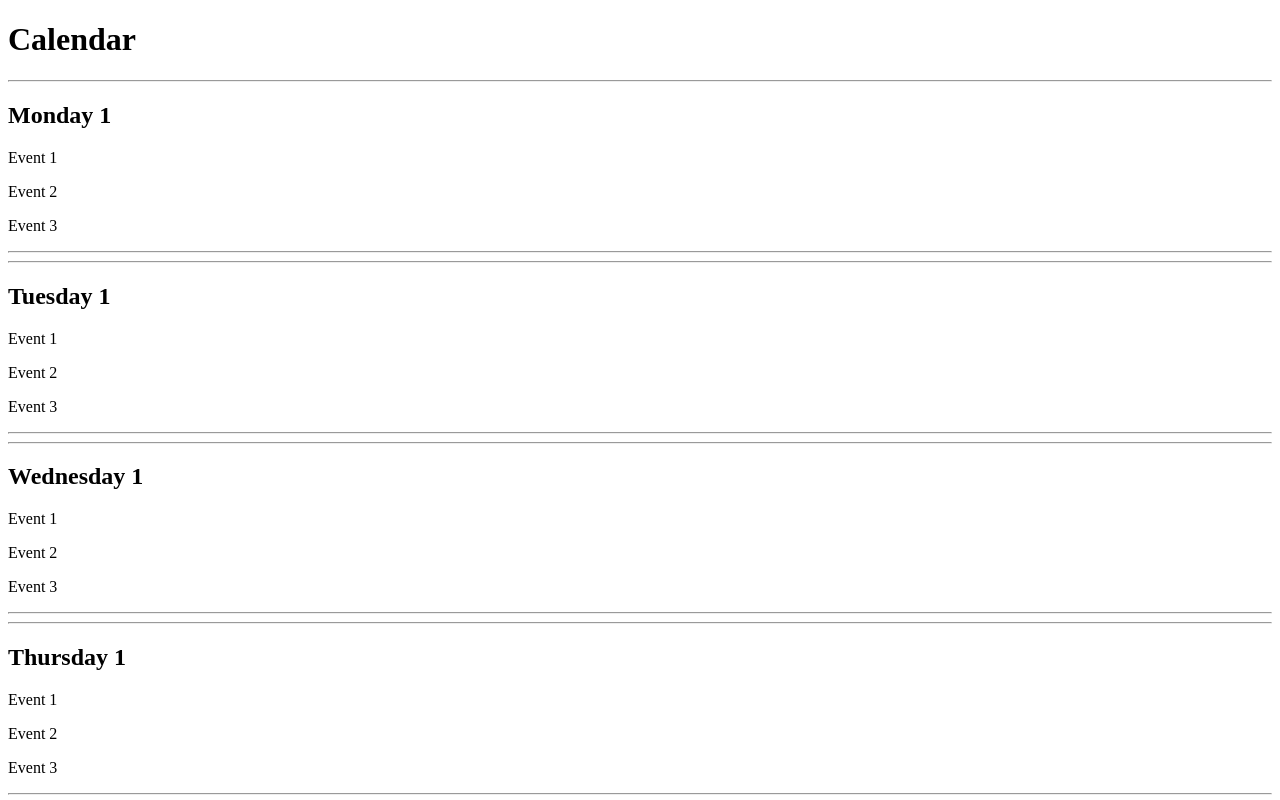
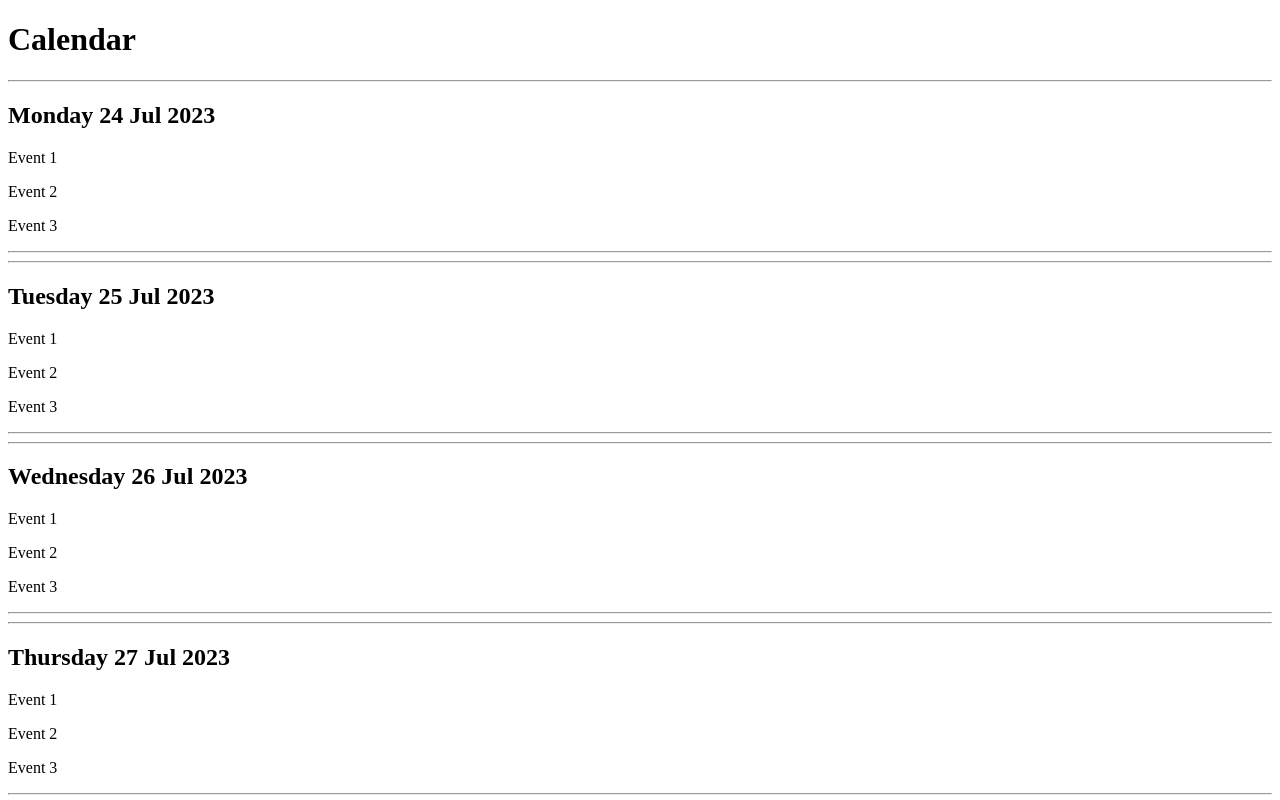
Before and after one commit to Jkutkut/party-planner, a React (Vite) app in the folder party-planner/: page / in a window 1280 px wide. Shown: the top 800 px of the page. Built offline with nearby package versions, Linux system fonts and the light colour scheme.

Commit message:
basic calendar models

```diff
--- a/party-planner/src/App.tsx
+++ b/party-planner/src/App.tsx
@@ -1,10 +1,19 @@
+import { useState } from 'react';
 import Calendar from './components/calendar/Calendar'
+import CalendarModel from './model/CalendarModel'
 
 function App() {
+  const [calendar, setCalendar] = useState<CalendarModel | undefined>();
+
+  if (!calendar) {
+    const today = new Date();
+    setCalendar(new CalendarModel(today));
+    return <p>Loading...</p>;
+  }
 
   return (
     <>
-      <Calendar />
+      <Calendar calendar={calendar}/>
     </>
   )
 }
--- a/party-planner/src/components/calendar/Calendar.tsx
+++ b/party-planner/src/components/calendar/Calendar.tsx
@@ -1,20 +1,22 @@
 import { useEffect, useState } from 'react'
 import CalendarDay from './CalendarDay';
+import CalendarModel from '../../model/CalendarModel';
+import DayModel from '../../model/CalendarDayModel';
 
 interface Props {
-
+    calendar: CalendarModel;
 };
 
-const Calendar = ({}: Props) => {
+const Calendar = ({calendar}: Props) => {
     const [isLoading, setIsLoading] = useState<boolean>(false);
-    const [days, setDays] = useState<string[]>([]);
+    const [days, setDays] = useState<DayModel[]>([]);
 
     const addWeek: () => void = () => {
         setIsLoading(true);
-        setTimeout(() => {
-            setDays(addWeekManual(days));
+        calendar.loadDays().then((calendar) => {
+            setDays(calendar.getDays());
             setIsLoading(false);
-        }, 1000); // TODO debug
+        });
     };
 
     const handleScroll = () => {
@@ -41,13 +43,4 @@ const Calendar = ({}: Props) => {
     </>;
 };
 
-const addWeekManual: (days: string[]) => string[] = (days) => {
-    const week = days.length / 7 + 1;
-    const newWeek: string[] = ["Monday", "Tuesday", "Wednesday", "Thursday", "Friday", "Saturday", "Sunday"];
-    newWeek.forEach((day, index) => {
-        newWeek[index] = `${day} ${week}`;
-    });
-    return [...days, ...newWeek];
-};
-
 export default Calendar;
--- a/party-planner/src/components/calendar/CalendarDay.tsx
+++ b/party-planner/src/components/calendar/CalendarDay.tsx
@@ -1,11 +1,13 @@
+import CalendarDayModel from "../../model/CalendarDayModel";
+
 interface Props {
-    day: string;
+    day: CalendarDayModel;
 };
 
 const CalendarDay = ({ day }: Props) => {
     return <>
         <hr />
-        <h2>{day}</h2>
+        <h2>{day.toString()}</h2>
         <p>Event 1</p>
         <p>Event 2</p>
         <p>Event 3</p>
--- /dev/null
+++ b/party-planner/src/model/CalendarDayModel.ts
@@ -0,0 +1,31 @@
+class CalendarDayModel {
+    private date: Date;
+    // private people: User[];
+    private dateString: string | undefined;
+
+    constructor(date: Date) {
+        this.date = date;
+    }
+
+    protected setDate(date: Date): void {
+        this.date = date;
+    }
+
+    protected getDate(): Date {
+        return this.date;
+    }
+
+    public toString(): string {
+        if (this.dateString === undefined) {
+            this.dateString = this.date.toLocaleDateString('en-GB', {
+                weekday: 'long',
+                day: 'numeric',
+                month: 'short',
+                year: 'numeric'
+            });
+        }
+        return this.dateString;
+    }
+}
+
+export default CalendarDayModel;
--- /dev/null
+++ b/party-planner/src/model/CalendarModel.ts
@@ -0,0 +1,35 @@
+import DayModel from "./CalendarDayModel";
+
+class CalendarModel {
+    private startDate: Date;
+    private days: DayModel[];
+
+    constructor(startDate: Date) {
+        this.startDate = mondayOf(startDate);
+        this.days = [];
+    }
+
+    public async loadDays(): Promise<CalendarModel> {
+        const offset = this.days.length;
+        const oneDay = 24 * 60 * 60 * 1000;
+
+        let newDate: Date;
+        for (let i = 0; i < 7; i++) {
+            newDate = new Date(this.startDate.getTime() + (i + offset) * oneDay);
+            this.days.push(new DayModel(newDate));
+        }
+        return new Promise((resolve) => setTimeout(() => resolve(this), 1000)); // TODO
+    }
+
+    public getDays(): DayModel[] {
+        return this.days;
+    }
+}
+
+const mondayOf = (date: Date): Date => {
+    const day = date.getDay();
+    const diff = date.getDate() - day + (day === 0 ? -6 : 1);
+    return new Date(date.setDate(diff));
+}
+
+export default CalendarModel;
```
